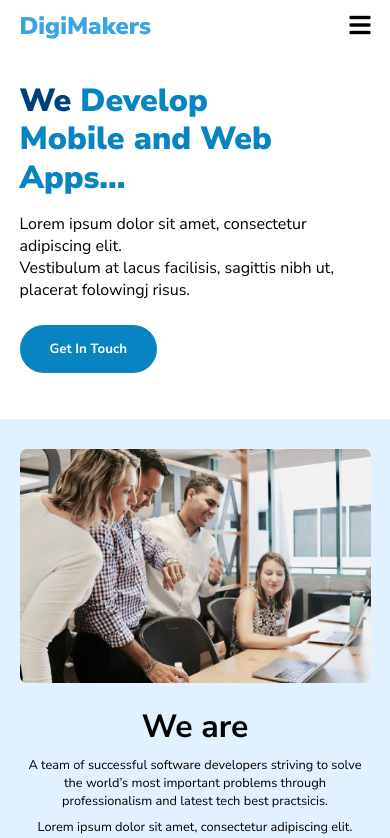
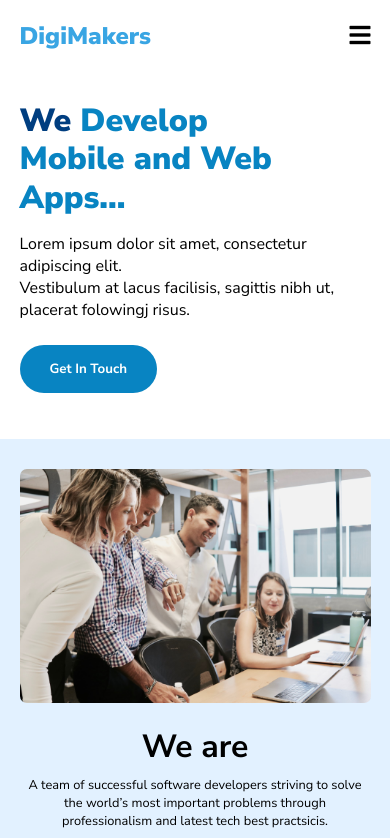
Before and after one commit to Luxt-Tech-JavaScript-Peer2/Digimakers-Landing-Page, a React (Create React App) app: page / in a window 390 px wide. Shown: the top 838 px of the page. Built offline with nearby package versions, Linux system fonts and the light colour scheme.

Commit message:
adjusted fro responsiveness

```diff
--- a/src/styles/navbar.css
+++ b/src/styles/navbar.css
@@ -12,7 +12,7 @@
     flex-direction: row;
     align-items: center;
     justify-content: space-between;
-    padding:10px 5%;
+    padding:20px 5%;
     max-width: 1200px;
     margin: auto;
 }
```
